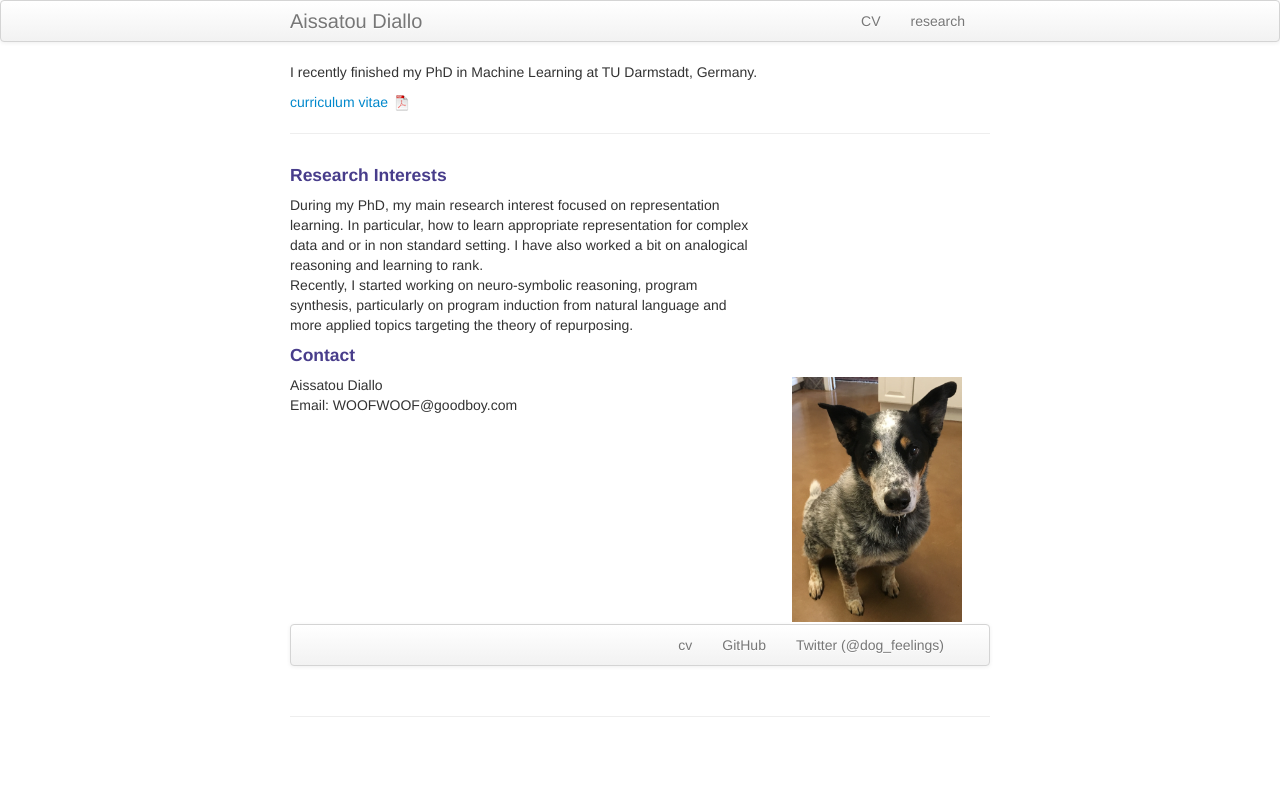
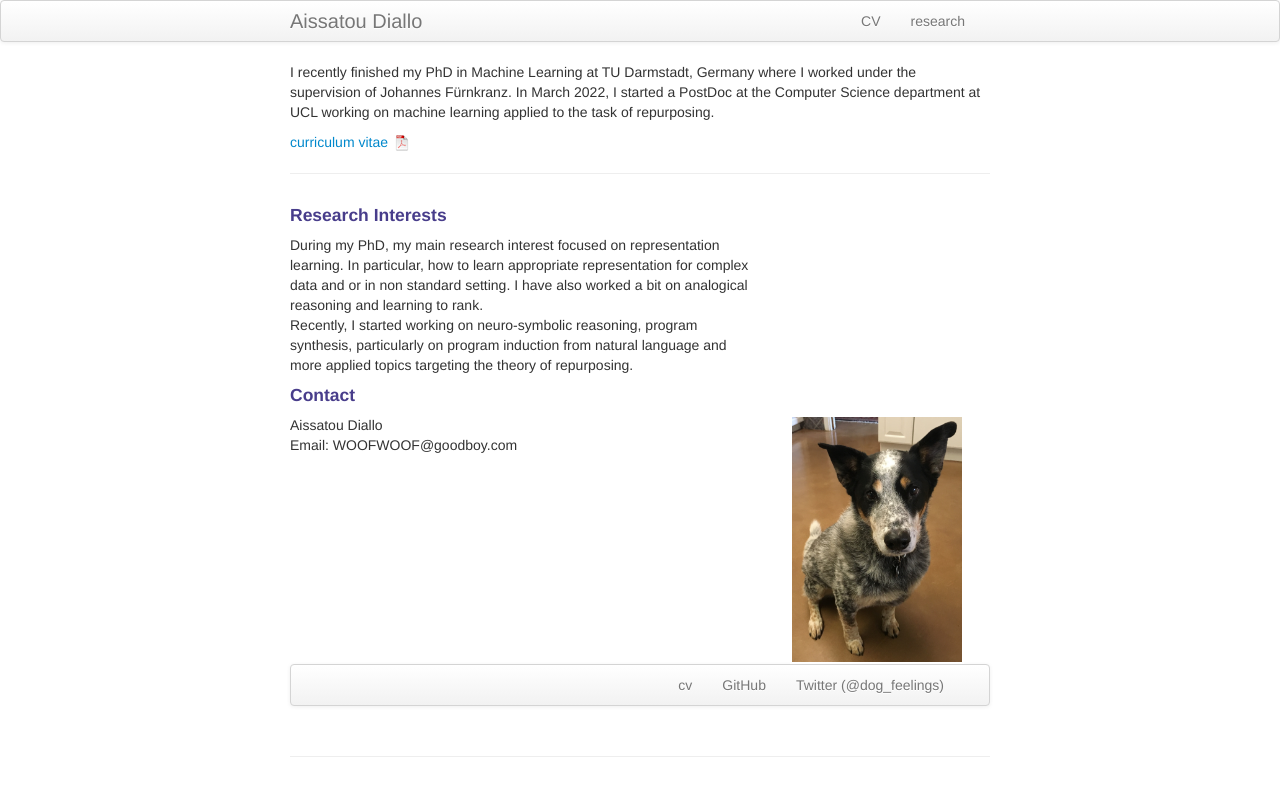
Before and after one commit to adiallo07/adiallo07.github.io, a Jekyll site: the page built from index.md, in a window 1280 px wide. Shown: the top 796 px of the page. Built offline with Jekyll 4.4.1, drawn with Linux system fonts in a browser that asks for light colours.

Commit message:
Update index.md

```diff
--- a/index.md
+++ b/index.md
@@ -5,7 +5,7 @@ title: Aissatou Diallo
 #keywords: Blue, Ham, treats, recycling, mail, being a good boy
 ---
 
-I recently finished my PhD in Machine Learning at TU Darmstadt, Germany.
+I recently finished my PhD in Machine Learning at TU Darmstadt, Germany where I worked under the supervision of Johannes Fürnkranz. In March 2022, I started a PostDoc at the Computer Science department at UCL working on machine learning applied to the task of repurposing.
 
 [curriculum vitae ![CV as pdf]({{ BASE_PATH }}/pages/icons16/pdf-icon.png)]({{ BASE_PATH }}/assets/CV.pdf)<br/>
 
```
